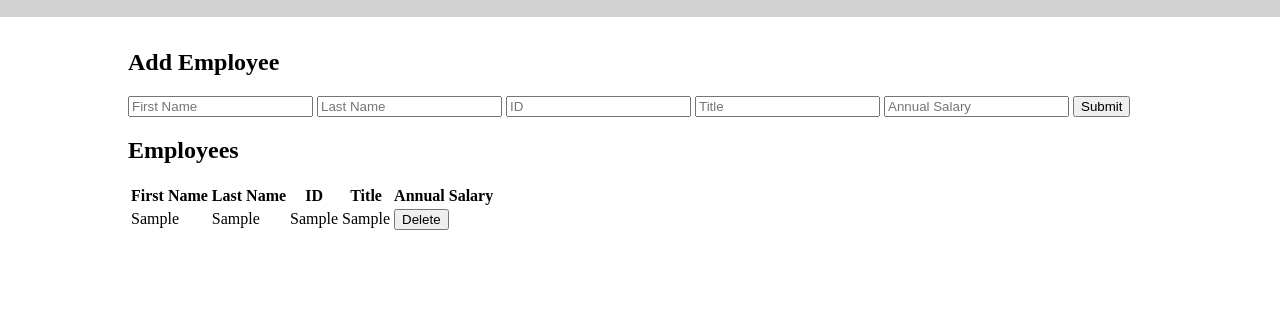
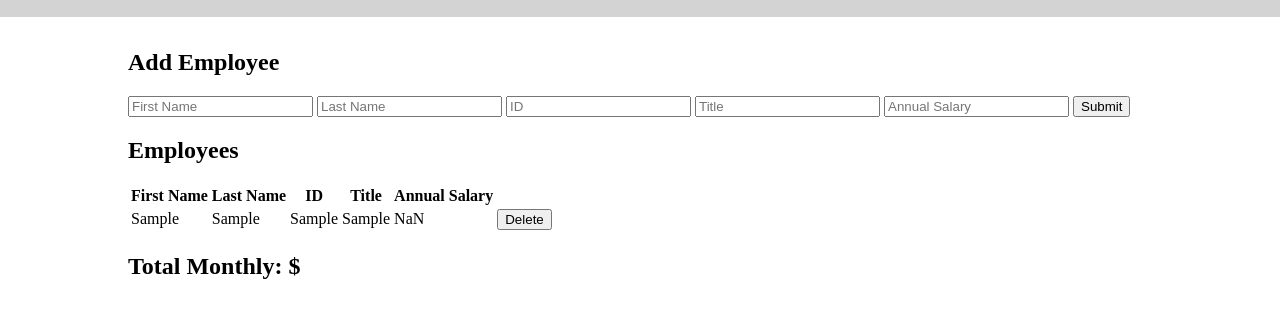
Before and after one commit to Alexlloydwhite/jquery-salary-calculator, a plain HTML site: page index.html in a window 1280 px wide. Both pictures are taken after typing "Sample", "Sample", "Sample", "Sample", "Sample" into the empty fields and a click on the button "Submit". Shown: the part 95-412 px from the top of the page. Drawn offline with Linux system fonts and the light colour scheme.

Commit message:
base mode satisfied, need to add styling

```diff
--- a/index.html
+++ b/index.html
@@ -15,7 +15,6 @@
     </header>
 
     <main>
-
         <section id="employee-in">
             <h2>Add Employee</h2>
             <input id="firstNameIn" type="text" placeholder="First Name">
@@ -28,6 +27,7 @@
 
         <section id="employee-out">
             <h2>Employees</h2>
+
             <table>
                 <thead>
                     <tr>
@@ -39,10 +39,14 @@
                         <th>&nbsp;</th>
                     </tr>
                 </thead>
-                <tbody id="employeeTable"></tbody>
+
+            <tbody id="employeeTable"></tbody>
+
             </table>
+
+            <h2>Total Monthly: $ <span id="totalMonthlyOut"></span></h2>
+
         </section>
-
     </main>
 </body>
 </html>
--- a/scripts/client.js
+++ b/scripts/client.js
@@ -4,6 +4,8 @@ function onReady(){
     $('#submit').on('click', handleSubmit);
     $('#employeeTable').on('click', '.delete', deleteEmployee);
 }
+
+let totalSalary = 0;
 
 function handleSubmit(){
     addEmployee();
@@ -16,13 +18,16 @@ function addEmployee(){
     let lastName = $('#lastNameIn').val();
     let id = $('#idIn').val();
     let title = $('#titleIn').val();
-    let annualSalary = $('#annualSalaryIn').val();
+    let annualSalary = Number($('#annualSalaryIn').val());
+
+    totalSalary += annualSalary;
+    $('#totalMonthlyOut').empty().append(totalSalary);
 
     $('#employeeTable').append(`
         <tr>
             <td>${firstName}</td>
             <td>${lastName}</td>
-            td>${id}</td>
+            <td>${id}</td>
             <td>${title}</td>
             <td>${annualSalary}</td>
             <td><button class="delete">Delete</button></td>
```
